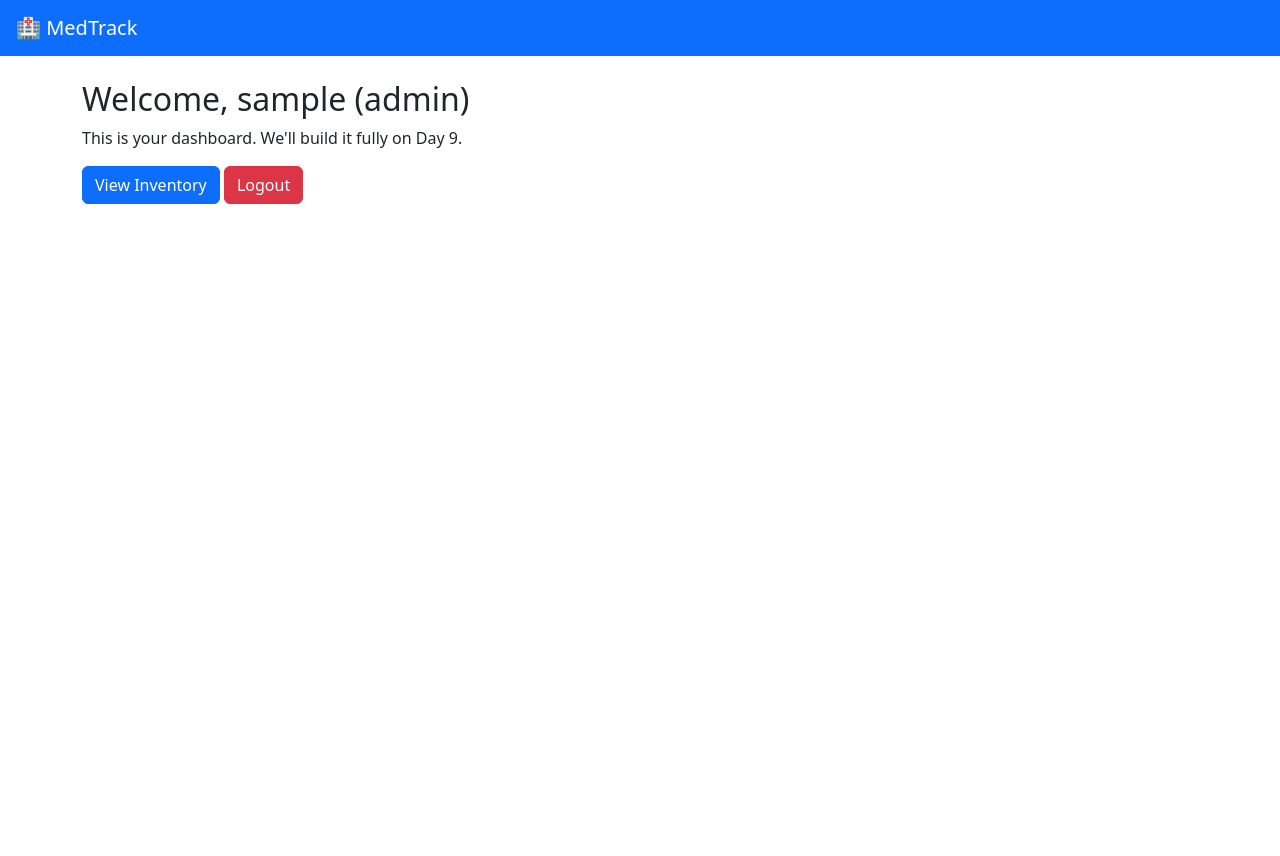
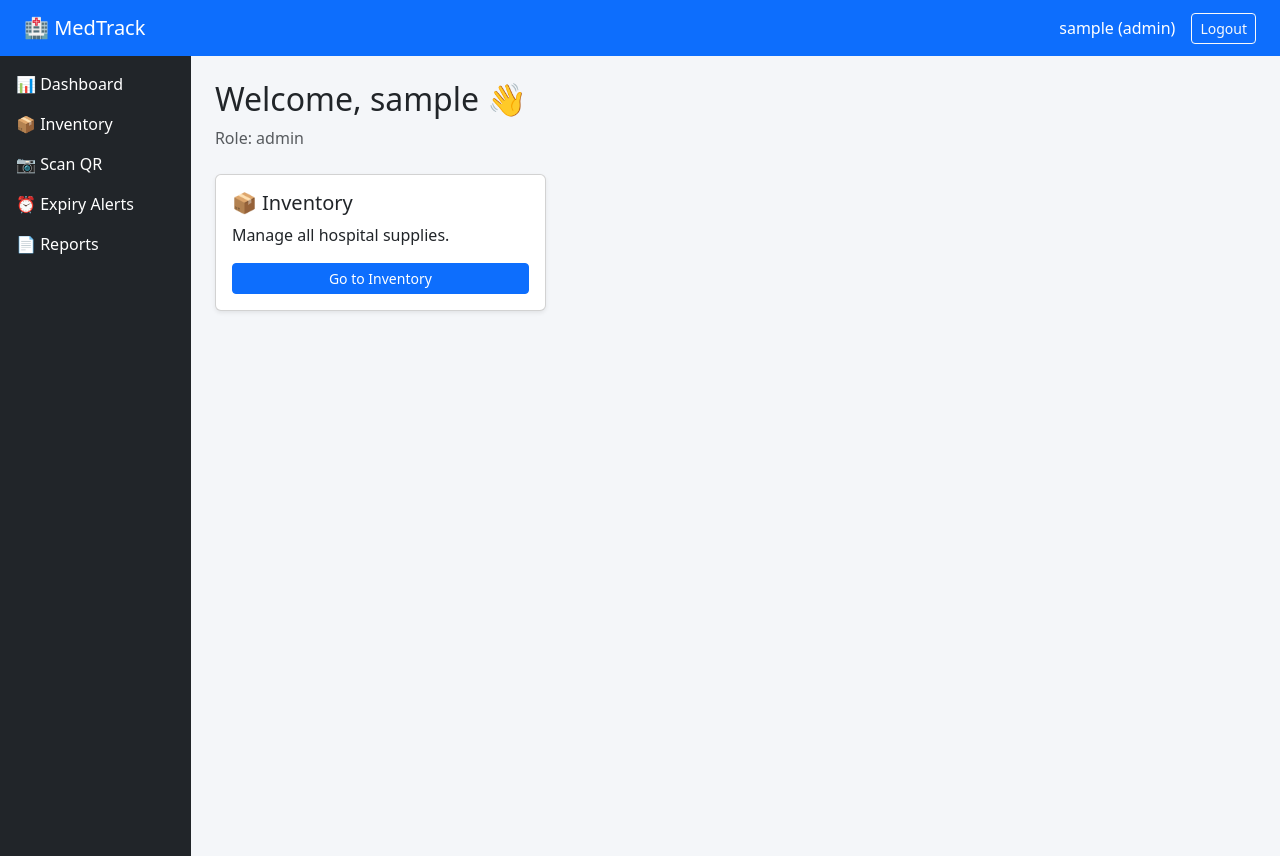
Before and after one commit to Madhu16369/medtrack, a Flask app: page /dashboard in a window 1280 px wide. Before the commit the page ends 204 px from the top, so only its background shows below. Run offline with Flask 3, Linux system fonts and the light colour scheme; the visitor is signed in with stand-in values (Sample User, id 1).

Commit message:
Day 5: Bootstrap UI layout, navbar and sidebar applied

```diff
--- /dev/null
+++ b/static/css/style.css
@@ -0,0 +1,12 @@
+body {
+    background-color: #f4f6f9;
+}
+.sidebar a:hover {
+    background-color: #495057;
+    padding-left: 8px;
+    border-radius: 4px;
+    transition: 0.2s;
+}
+table.table {
+    background-color: white;
+}
--- a/templates/base.html
+++ b/templates/base.html
@@ -4,12 +4,30 @@
     <meta charset="UTF-8">
     <title>MedTrack</title>
     <link href="https://cdn.jsdelivr.net/npm/bootstrap@5.3.0/dist/css/bootstrap.min.css" rel="stylesheet">
+    <link href="/static/css/style.css" rel="stylesheet">
 </head>
 <body>
-    <nav class="navbar navbar-dark bg-primary px-3">
-        <span class="navbar-brand">🏥 MedTrack</span>
-    </nav>
-    <div class="container mt-4">
+<nav class="navbar navbar-dark bg-primary px-4">
+    <span class="navbar-brand">🏥 MedTrack</span>
+    {% if current_user.is_authenticated %}
+    <div class="d-flex align-items-center">
+        <span class="text-white me-3">{{ current_user.username }} ({{ current_user.role }})</span>
+        <a href="/logout" class="btn btn-outline-light btn-sm">Logout</a>
+    </div>
+    {% endif %}
+</nav>
+
+<div class="d-flex">
+    {% if current_user.is_authenticated %}
+    <div class="sidebar bg-dark text-white p-3" style="width:220px; min-height:100vh;">
+        <a href="/dashboard" class="d-block text-white mb-3 text-decoration-none">📊 Dashboard</a>
+        <a href="/inventory" class="d-block text-white mb-3 text-decoration-none">📦 Inventory</a>
+        <a href="/scan" class="d-block text-white mb-3 text-decoration-none">📷 Scan QR</a>
+        <a href="/alerts" class="d-block text-white mb-3 text-decoration-none">⏰ Expiry Alerts</a>
+        <a href="/reports" class="d-block text-white mb-3 text-decoration-none">📄 Reports</a>
+    </div>
+    {% endif %}
+    <div class="container-fluid p-4">
         {% with messages = get_flashed_messages() %}
           {% if messages %}
             {% for message in messages %}
@@ -19,5 +37,6 @@
         {% endwith %}
         {% block content %}{% endblock %}
     </div>
+</div>
 </body>
 </html>
--- a/templates/dashboard.html
+++ b/templates/dashboard.html
@@ -1,7 +1,14 @@
 {% extends "base.html" %}
 {% block content %}
-<h2>Welcome, {{ current_user.username }} ({{ current_user.role }})</h2>
-<p>This is your dashboard. We'll build it fully on Day 9.</p>
-<a href="/inventory" class="btn btn-primary">View Inventory</a>
-<a href="/logout" class="btn btn-danger">Logout</a>
+<h2>Welcome, {{ current_user.username }} 👋</h2>
+<p class="text-muted">Role: {{ current_user.role }}</p>
+<div class="row mt-4">
+    <div class="col-md-4">
+        <div class="card p-3 shadow-sm">
+            <h5>📦 Inventory</h5>
+            <p>Manage all hospital supplies.</p>
+            <a href="/inventory" class="btn btn-primary btn-sm">Go to Inventory</a>
+        </div>
+    </div>
+</div>
 {% endblock %}
```
